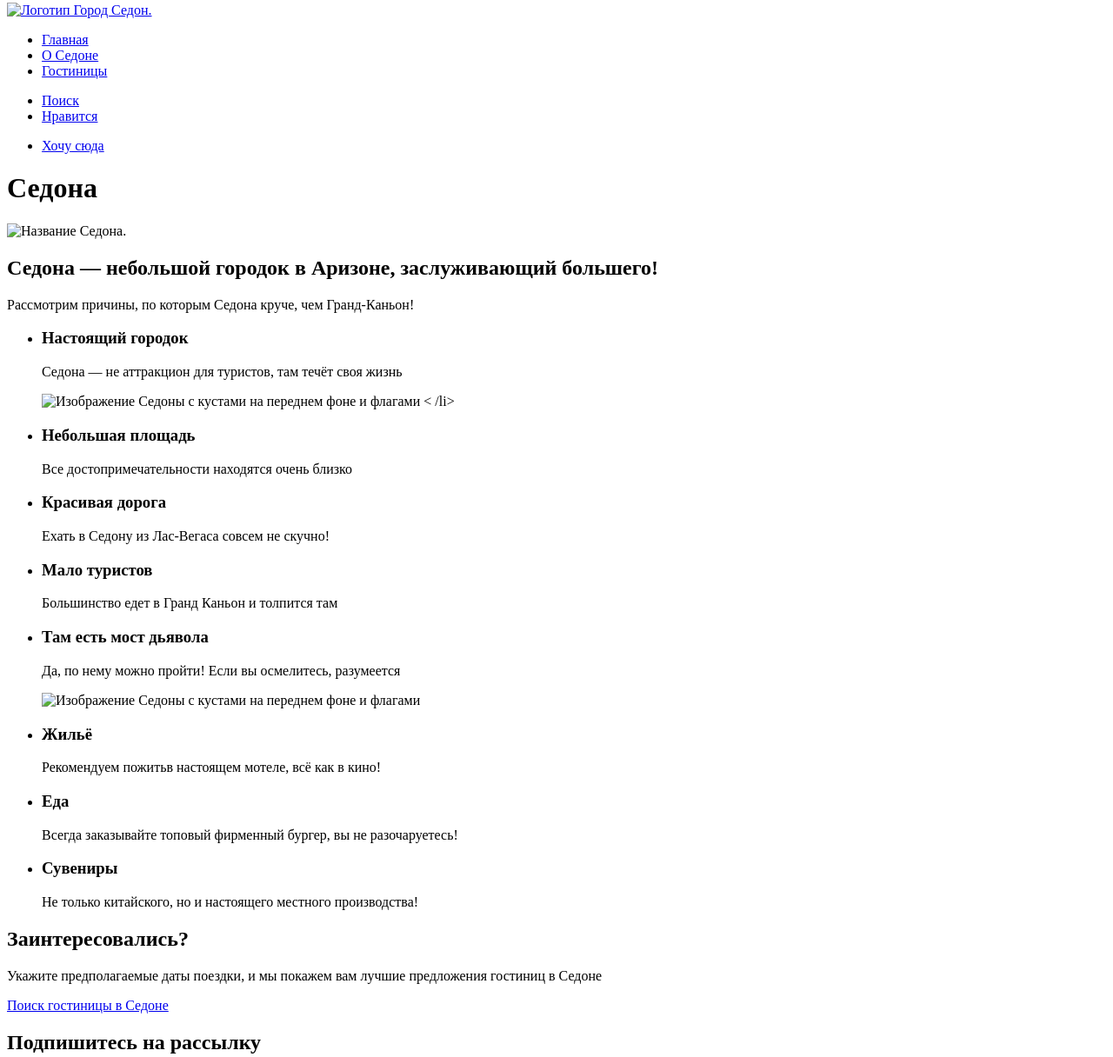
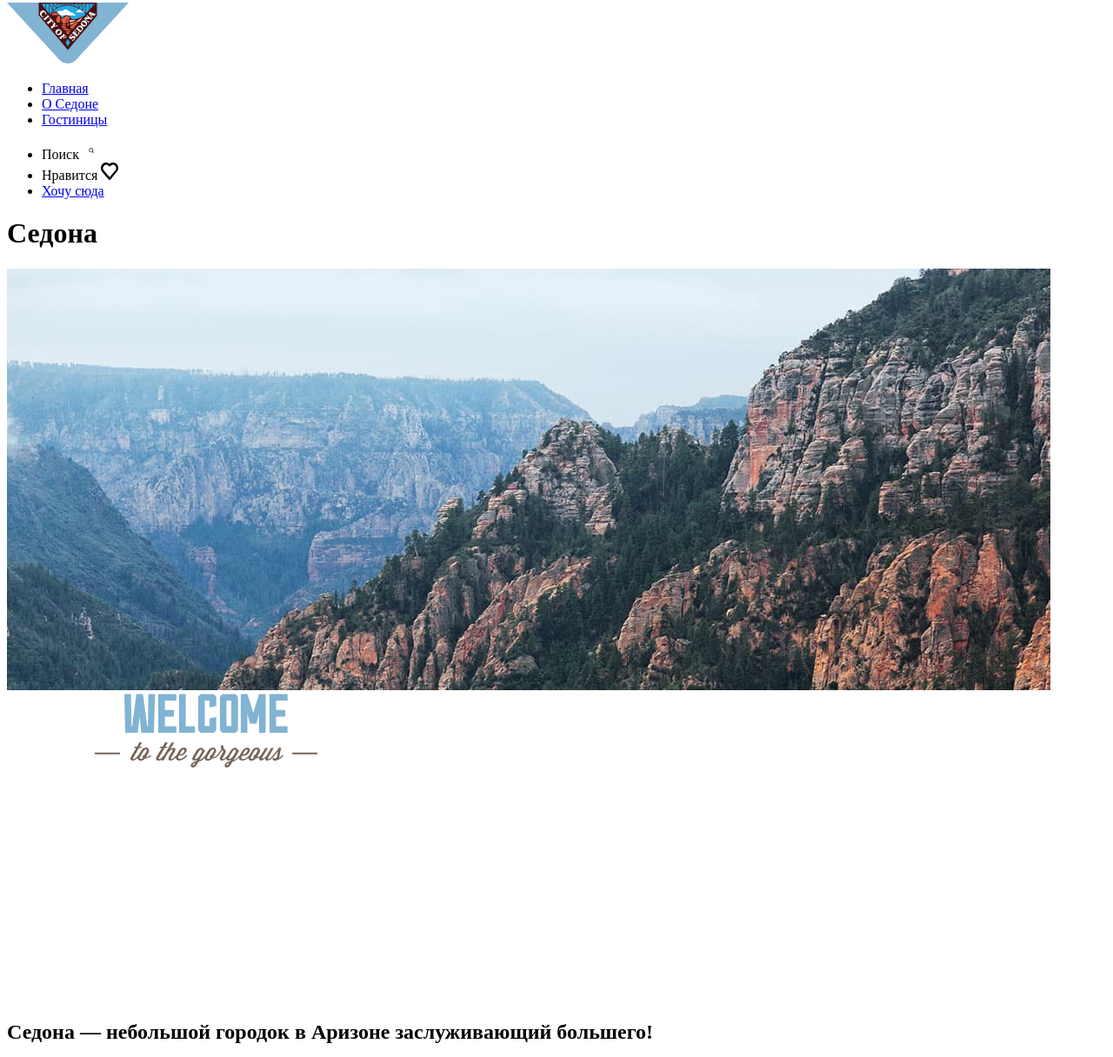
Before and after one commit to htmlacademy-htmlcss/2181423-sedona-35, a plain HTML site: page index.html in a window 1280 px wide. Shown: the part 5-1221 px from the top of the page at 87% size. Drawn offline with Linux system fonts and the light colour scheme.

Commit message:
Правки 4
Исправлен текст ссылки, добавлены точки в описание, убран лишный пробел, исправлено оформление иконок

```diff
--- a/index.html
+++ b/index.html
@@ -7,7 +7,7 @@
   <body>
   <header class="page-header">
     <nav class="navigation">
-      <a href="http://htmlacademy.ru"><img class="logo" src="" alt="Логотип Город Седон."></a>
+      <a href="http://htmlacademy.ru"><img class="logo" src="/images/logo-sedona-header.svg" width="140" height="70" alt="Логотип Город Седон."></a>
       <ul class="navigation-list">
         <li class="navigation-item">
           <a class="navigation-link" href="index.html">Главная</a>
@@ -20,30 +20,29 @@
         </li></ul>
         <ul class="navigation-user">
           <li class="navigation-item">
-            <a class="navigation-link" href="#">
+            <class="navigation-link" href="#">
               <span class="visually-hidden">Поиск</span>
+              <img class="icon-header" src="/images/search-icon-header.svg" width="20" height="20" alt="Иконка поиска">
+          </li>
+          <li class="navigation-user">
+            <class="navigation-link" href="#">
+              <span class="visually-hidden">Нравится</span>
+              <img class="icon-header" src="/images/heart-icon.svg" width="20" height="20" alt="Иконка нравится">
             </a>
           </li>
           <li class="navigation-user">
-            <a class="navigation-link" href="#">
-              <span class="visually-hidden">Нравится</span>
-            </a>
-          </li>
-          <li class="navigation-user">
-            <a class="navigation-link" href="#">
-              <p>Хочу сюда</p>
-            </a>
+            <a class="navigation-link" href="#">Хочу сюда</a>
           </li></ul>
     </nav>
 </header>
 
 <main class="main-index">
 <h1 class="visually-hidden">Седона</h1>
-<img class="logo" src="" alt="Название Седона.">
+<img class="background" src="/images/background-main.jpg" width="1200" height="485" alt="Название Седона.">
+<img class="logo" src="/images/welcome.svg" width="458" height="352" alt="Добро пожаловать в раскошь. Седона. Потому что Большой Каньон рулит.">
 
 <section>
-  <h2>Седона — небольшой городок в Аризоне,
-    заслуживающий большего!</h2>
+  <h2>Седона — небольшой городок в Аризоне заслуживающий большего!</h2>
     <p>Рассмотрим причины, по которым Седона круче, чем Гранд-Каньон!</p>
 </section>
 
@@ -51,8 +50,8 @@
     <li class="advantages-item">
     <h3 class="advantages-title">Настоящий городок</h3>
     <p class="advantages-description">Седона — не аттракцион для туристов, там течёт своя жизнь</p>
-    <img class="picture" src="" alt="Изображение Седоны с кустами на переднем фоне и флагами">
-  < /li>
+    <img class="picture" src="/images/photo-1.jpg" width="800" height="384" alt="Изображение Седоны с кустами на переднем фоне и флагами.">
+  </li>
 
 
 
@@ -74,24 +73,25 @@
     <li class="advantages-item">
     <h3 class="advantages-title">Там есть мост дьявола</h3>
     <p class="advantages-description">Да, по нему можно пройти! Если вы осмелитесь, разумеется</p>
-    <img class="picture" src="" alt="Изображение Седоны с кустами на переднем фоне и флагами">
+    <img class="picture" src="/images/photo-2.jpg" width="800" height="384" alt="Изображение Седоны с кустами на переднем фоне и флагами.">
     </li>
   </ul>
 
   <ul class="advantages-list">
     <li class="advantages-item">
+      <span class="icon-house" src="" alt="Дом иконка"></span>
       <h3 class="advantages-title">Жильё</h3>
       <p class="advantages-description">Рекомендуем пожитьв настоящем мотеле, всё как в кино!</p>
     </li>
 
     <li class="advantages-item">
-      <span class="icon-burger" src="" alt="Бургер иконка">
+      <span class="icon-burger" src="" alt="Бургер иконка"></span>
       <h3 class="advantages-title">Еда</h3>
       <p class="advantages-description">Всегда заказывайте топовый фирменный бургер, вы не разочаруетесь!</p>
     </li>
 
     <li class="advantages-item">
-      <span class="icon-suvenirs" src="" alt="Сувениры иконка">
+      <span class="icon-suvenirs" src="" alt="Сувениры иконка"></span>
       <h3 class="advantages-title">Сувениры</h3>
       <p class="advantages-description">Не только китайского, но и настоящего местного производства!</p>
      </li>
@@ -118,16 +118,19 @@
       <ul class="footer-social-list">
         <li class="footer-social-item">
           <a class="button" href="https://vk.com/htmlacademy">
+            <img src="/images/vk-icon.svg" width="24" height="14" alt="Логотип Вконтакте">
             <span class="visually-hidden">ВКонтакте</span>
           </a>
         </li>
         <li class="footer-social-item">
           <a class="button" href="https://t.me/htmlacademy">
+            <img src="/images/telegram-icon.svg" width="24" height="14" alt="Логотип Телеграм">
             <span class="visually-hidden">Телеграм</span>
           </a>
         </li>
         <li class="footer-social-item">
           <a class="button" href="https://www.youtube.com/user/htmlacademyru">
+            <img src="/images/youtube-icon.svg" width="24" height="14" alt="Логотип Ютуба">
             <span class="visually-hidden">Youtube</span>
           </a>
         </li>
@@ -144,8 +147,8 @@
     <section class="page-footer-logo">
       <h2 class="visually-hidden">Логотип html academy</h2>
       <a class="page-footer-logo" href="https://htmlacademy.ru/">
-        <span class="visually-hidden">Логотип html academy</span>
-      </a>
+      <img src="/images/HTML-Academy-logo.svg" width="114.9" height="32.9" alt="Логотип HTML Academy">
+        <span class="visually-hidden">Логотип html academy</span></a>
     </section>
   </footer>
 </main>
```
Also changed, not shown: images/HTML-Academy-logo.svg (added), images/background-main.jpg (added), images/food.svg (added), images/heart-icon.svg (added), images/house-icon.svg (added), images/logo-sedona-header.svg (added), images/photo-1.jpg (added), images/photo-2.jpg (added), images/present.svg (added), images/search-icon-header.svg (added), images/telegram-icon.svg (added), images/vk-icon.svg (added), images/welcome.svg (added), images/youtube-icon.svg (added).
